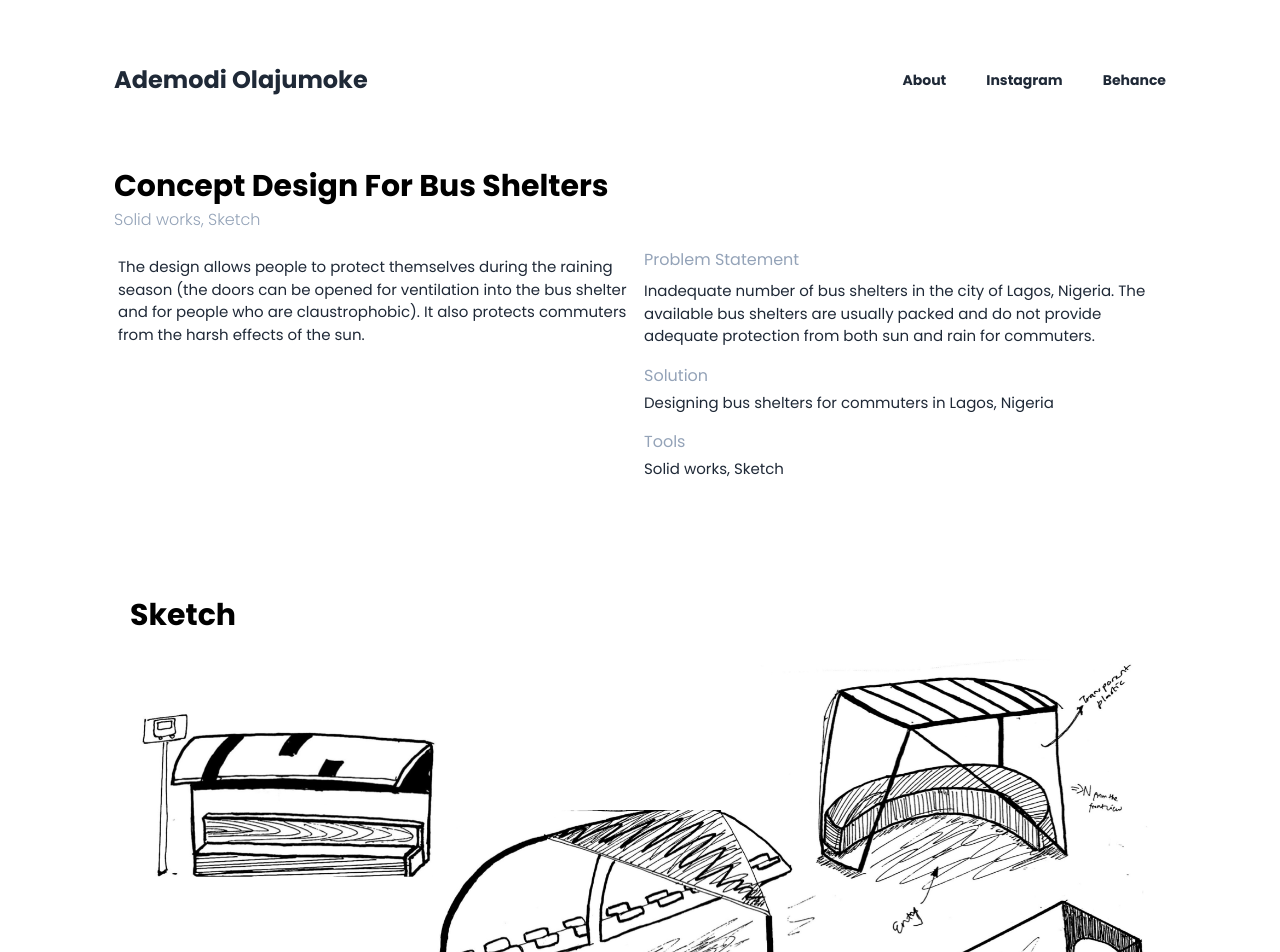
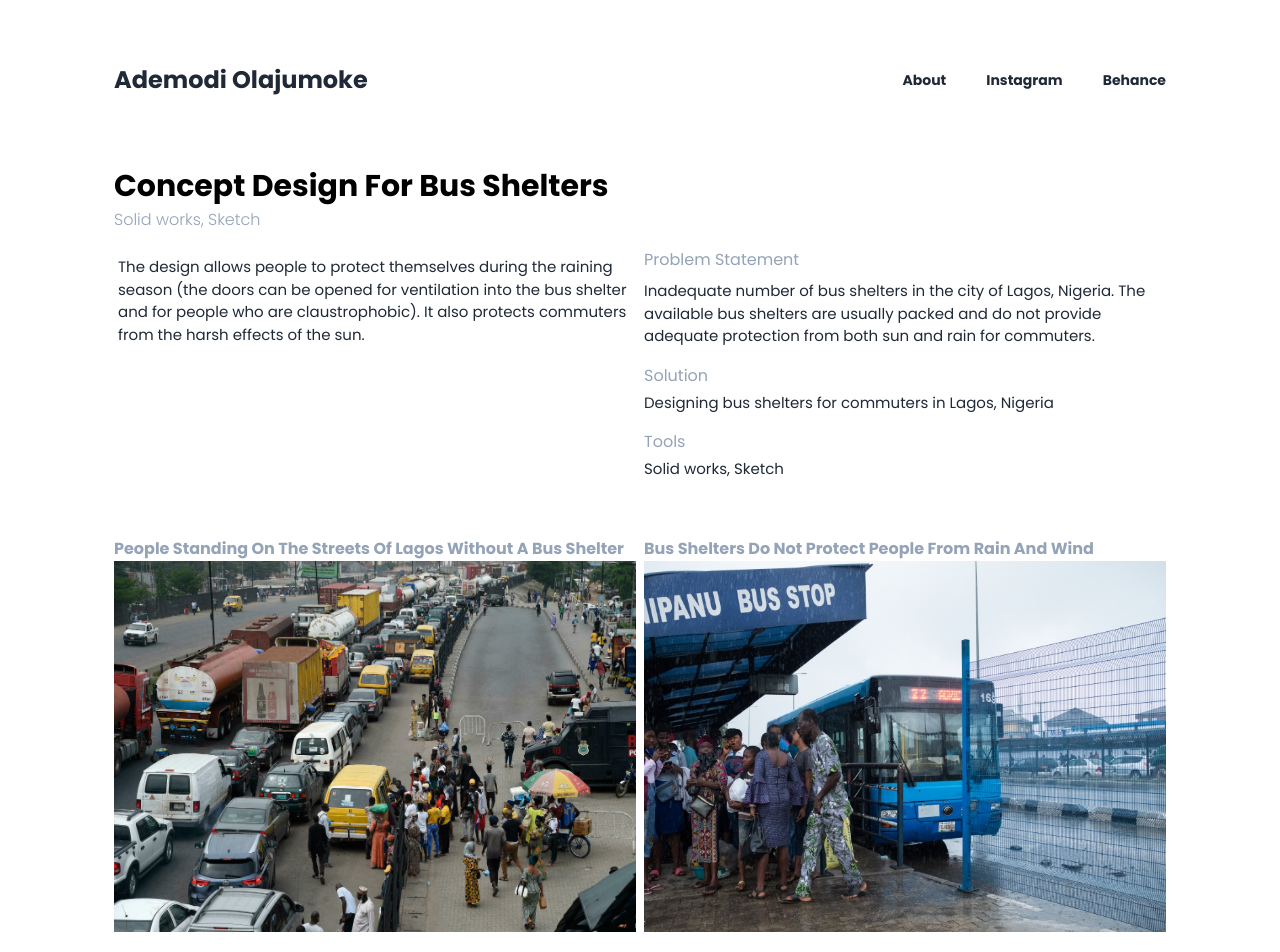
Before and after one commit to jydoskey/Hey-Jide-portfolio, a Vue app: page /busshelter in a window 1280 px wide. Shown: the top 952 px of the page. Built offline with nearby package versions, Linux system fonts and the light colour scheme.

Commit message:
added images for bus shelters during raining season and people without bus shelters

```diff
--- a/src/components/BusShelter.vue
+++ b/src/components/BusShelter.vue
@@ -68,6 +68,76 @@
       </div>
     </div>
 
+    <div class="container mx-auto">
+      <div
+        class="
+          grid-cols-2
+          pt-0
+          pb-10
+          px-6
+          lg:space-y-0 lg:grid lg:gap-2 lg:grid-rows-1 lg:mx-auto
+        "
+      >
+        <div>
+          <h1
+            class="
+              text-base
+              font-bold
+              capitalize
+              text-slate-400
+              dark:text-white
+            "
+          >
+            People standing on the streets of Lagos without a bus shelter
+          </h1>
+          <img
+            class="
+              bg-gray-200
+              object-fit
+              w-full
+              h-full
+              lg:justify-self-end
+              md:mx-auto
+              mt-5
+              lg:my-0
+            "
+            alt="Without Bus Shelter"
+            title="Without Bus Shelter"
+            src="@/assets/images/projet-Images/BusShelter5.jpg"
+          />
+        </div>
+
+        <div>
+          <h1
+            class="
+              text-base
+              font-bold
+              capitalize
+              text-slate-400
+              dark:text-white
+            "
+          >
+            Bus shelters do not protect people from Rain and Wind
+          </h1>
+          <img
+            class="
+              bg-gray-200
+              object-fit
+              w-full
+              h-full
+              lg:justify-self-end
+              md:mx-auto
+              mt-5
+              lg:my-0
+            "
+            alt="Shelter without covering"
+            title="Shelter without covering"
+            src="@/assets/images/projet-Images/BusShelter6.jpg"
+          />
+        </div>
+      </div>
+    </div>
+
     <div class="container mt-5 mx-auto">
       <div class="container mx-auto">
         <div class="grid-cols-1 py-10 px-10 lg:space-y-0 lg:grid lg:mx-auto">
@@ -133,7 +203,6 @@
       </div>
     </div>
 
-
     <Footer></Footer>
   </div>
 </template>
```
